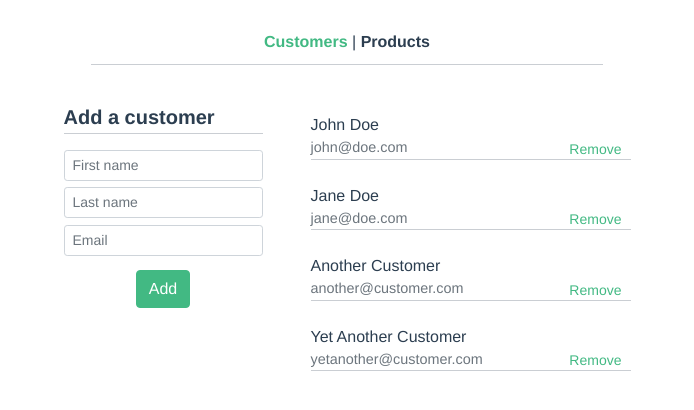
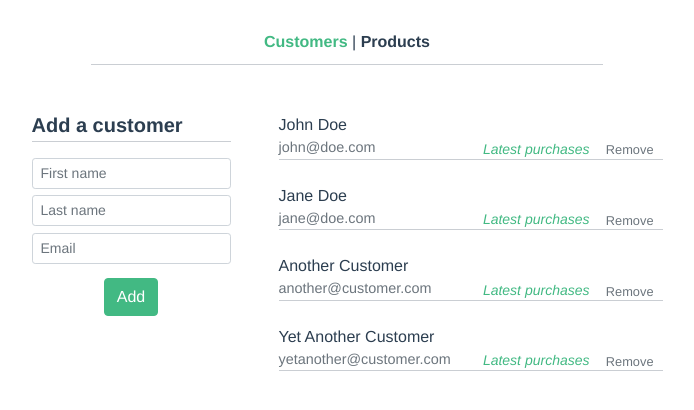
Before and after one commit to krajko/vue_zadaci, a Vue app in the folder vue_zadaci2/store-app/: page /customers in a window 1280 px wide. Shown: the top 410 px of the page, without its empty margins (293-987 px from the left). Built offline with nearby package versions, Linux system fonts and the light colour scheme.

Commit message:
neuspeli pokusaj zadatka 4

```diff
--- a/vue_zadaci2/store-app/src/App.vue
+++ b/vue_zadaci2/store-app/src/App.vue
@@ -4,6 +4,7 @@
       <router-link to="/customers">Customers</router-link> |
       <router-link to="/products">Products</router-link>
     </div>
+    <hr class="m-auto mb-4" style="width: 40vw;">
     <router-view/>
   </div>
 </template>
@@ -28,7 +29,7 @@
   text-decoration: none;
 }
 
-#nav a.router-link-exact-active {
+#nav a.router-link-active {
   color: #42b983;
 }
 </style>
--- a/vue_zadaci2/store-app/src/components/AppCustomers.vue
+++ b/vue_zadaci2/store-app/src/components/AppCustomers.vue
@@ -1,11 +1,11 @@
 <template>
     <div class="d-flex flex-row justify-content-center">
-
-        <div class="mx-4 mt-3">
+        <div class="mx-4 mt-4">
             <div class="text-start">
                 <h5 class="mb-1"><strong>Add a customer</strong></h5>
             </div>
             <hr class="mt-0">
+
             <form v-on:submit.prevent="addCustomer">
                 <input v-model="newCustomer.firstName" class="form-control form-control-sm" type="text" placeholder="First name">
                 <input v-model="newCustomer.lastName" class="form-control form-control-sm" type="text" placeholder="Last name">
@@ -18,16 +18,21 @@
         <div class="mx-4">
             <ul class="list-unstyled">
                 <li v-for="(customer, index) in customers" :key="customer.id" class="my-4">
-                    <div class="d-flex mx-auto my-0 py-0" style="width: 25vw">
-                        <div class="col text-start">
+
+                    <div class="d-flex flex-row mx-auto" style="width: 30vw">
+                        <div class="col-6 text-start">
                                 <p class="my-0 py-0"> {{ customer.firstName }} {{ customer.lastName }} </p>
                                 <p class="my-0 py-0 text-muted" style="font-size: .9rem;"> {{ customer.email }} </p>
                         </div>
-                        <div class="col text-end d-flex justify-content-end align-items-end">
-                            <button @click="remove(index)" class="btn btn-sm">Remove</button>
+                        <div class="col-4 d-flex justify-content-end align-items-end text-end">
+                            <router-link :to="{ name:'latest-purchases', params: { id: customer.id } }" :customers="customers" class="btn btn-sm link"><em>Latest purchases</em></router-link>
+                        </div>
+                        <div class="col-2 d-flex justify-content-end align-items-end text-end">
+                            <button @click="remove(index)" class="btn btn-sm text-muted link" style="font-size: .8rem;">Remove</button>
                         </div>
                     </div>
-                        <hr class="mx-auto my-0 py-0" style="width: 25vw">
+                    <hr class="mx-auto my-0 py-0" style="width: 30vw">
+
                 </li>
             </ul>
         </div>
@@ -86,7 +91,6 @@ export default {
         remove(index) {
             this.customers.splice(index, 1);
         },
-
         addCustomer() {
             this.newCustomer.id = this.customers.reduce((acc, curr) => {
                 if (curr.id > acc) {
@@ -98,7 +102,6 @@ export default {
             }, this.customers[0].id)
 
             let newCustomer = {...this.newCustomer};
-
             this.customers.push(newCustomer);
 
             this.newCustomer = {
@@ -108,9 +111,8 @@ export default {
                 email: '',
                 products: []
             };
-        }
-    },
-    props: {
+        },
+
     }
 }
 </script>
@@ -130,6 +132,9 @@ export default {
     .btn:focus {
         box-shadow: 0 0 .2rem #42b983;
     }
+    .link:focus {
+        box-shadow: none;
+    }
     input {
         display: block;
         margin: .4rem auto;
--- /dev/null
+++ b/vue_zadaci2/store-app/src/components/AppLatestPurchases.vue
@@ -0,0 +1,60 @@
+<template>
+    <div>
+
+        <div class="mx-auto mt-5" style="width: 25vw;">
+            <div class="d-flex flex-row justify-content-between align-items-end">
+                <div class="text-start">
+                    <h6 class="py-0 my-0"><strong>{{ customer.firstName }} {{ customer.lastName }}</strong></h6>
+                </div>
+                <div class="text-end">
+                    <p class="py-0 my-0 text-muted"><em>{{ customer.email }}</em></p>
+                </div>
+            </div>
+            <hr class="mx-auto my-1">
+        </div>
+
+        <div class="d-flex flex-column text-start mx-auto my-3" style="width: 20vw;">
+            <ul class="list-unstyled ms-3">
+                <li v-for="product in customer.products" :key="product.id">
+                    <em>Product name</em>
+                    <hr class="my-0" style="width:20vw">
+                </li>
+                <li v-if="customer.products.length === 0">
+                    <p><em>No products to show</em></p>
+                </li>
+            </ul>
+        </div>
+
+    </div>
+</template>
+
+<script>
+export default {
+    props: ['id', 'customers'],
+    data() {
+        return {
+
+        }
+    },
+    computed: {
+
+        customer() {
+            let customer = this.customers.reduce((acc, curr) => {
+                if (curr.id === this.id) {
+                    acc = curr;
+                }
+
+                return acc;
+            }, {});
+            console.log(customer);
+            console.log(this.id);
+            return customer;
+        }
+
+    }
+}
+</script>
+
+<style scoped>
+
+</style>
--- a/vue_zadaci2/store-app/src/router/index.js
+++ b/vue_zadaci2/store-app/src/router/index.js
@@ -10,15 +10,16 @@ const routes = [
   },
   {
     path: '/customers',
-    name: 'Customers',
-    // route level code-splitting
-    // this generates a separate chunk (about.[hash].js) for this route
-    // which is lazy-loaded when the route is visited.
     component: () => import('../views/Customers.vue')
   },
   {
+    path:'/customers/:id',
+    name:'latest-purchases',
+    props: true,
+    component: () => import('../views/LatestPurchases.vue')
+  },
+  {
     path: '/products',
-    name: 'Products',
     component: () => import('../views/Products.vue')
   }
 ]
--- a/vue_zadaci2/store-app/src/views/Customers.vue
+++ b/vue_zadaci2/store-app/src/views/Customers.vue
@@ -1,6 +1,5 @@
 <template>
   <div>
-    <hr class="m-auto mb-4" style="width: 40vw;">
     <app-customers>
     </app-customers>
   </div>
--- /dev/null
+++ b/vue_zadaci2/store-app/src/views/LatestPurchases.vue
@@ -0,0 +1,25 @@
+<template>
+  <div>
+    {{ id }} {{ customers[0].firstName }}
+    <app-latest-purchases :id="id" :customers="customers"></app-latest-purchases>
+  </div>
+</template>
+
+<script>
+import AppLatestPurchases from '../components/AppLatestPurchases.vue'
+
+export default {
+  components: { AppLatestPurchases },
+  name: 'LatestPurchases',
+  props:['id', 'customers'],
+  data() {
+    return {
+
+    }
+  }
+}
+</script>
+
+<style scoped>
+
+</style>
--- a/vue_zadaci2/store-app/src/views/Products.vue
+++ b/vue_zadaci2/store-app/src/views/Products.vue
@@ -1,6 +1,5 @@
 <template>
   <div>
-    <hr class="m-auto mb-4" style="width: 40vw;">
 
   </div>
 </template>
```
